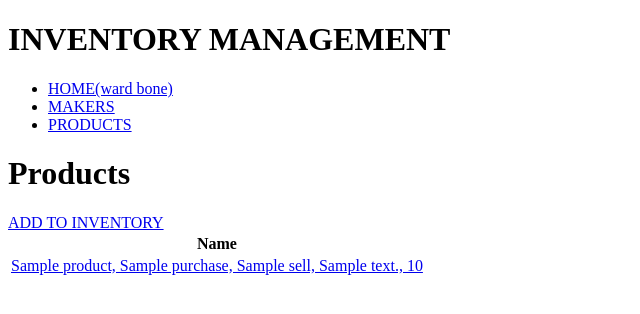
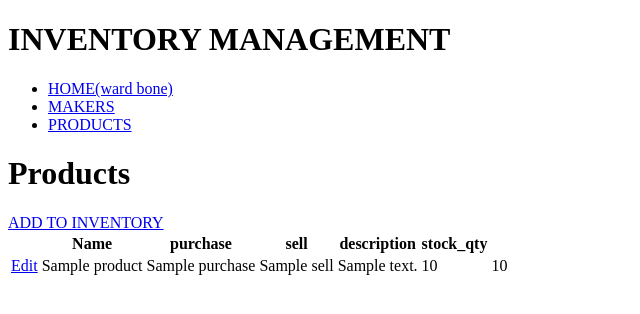
Before and after one commit to EFXHK/cc_shopkeeper_project, a Flask app: template templates/products/index.html in a window 1280 px wide. Shown: the top 314 px of the page, without its empty margins (0-640 px from the left). Run offline with Flask 2, Linux system fonts and the light colour scheme; the template is opened without the code that fills it: most values are stand-ins (such as "Sample title", 1, 10 or a date in 2020); parts of the project's set-up code (start-up, migrations or seed data) failed here and were passed over; some web fonts are replaced.

Commit message:
after replace search. correctly adds products and makers. low stock needs changed.

```diff
--- a/controllers/maker_controller.py
+++ b/controllers/maker_controller.py
@@ -31,15 +31,13 @@ def new_maker():
 def create_maker():
     name        = request.form['name']
     address     = request.form['address']
-    product     = product.select(product_id) ##############
     maker       = Maker(name, address)
     maker_repository.save(maker)
     return redirect("/makers")
 
 
 
-
-@makers_blueprint.route("makers/<id>/delete", methods=['POST'])
+@makers_blueprint.route("/makers/<id>/delete", methods=['POST'])
 def delete_maker(id):
     maker_repository.delete(id)
     return redirect("/makers")
--- a/models/product.py
+++ b/models/product.py
@@ -7,3 +7,9 @@ class Product:
         self.stock_qty = stock_qty
         self.maker = maker
         self.id = id
+
+    def out_of_stock(self):
+        if self.stock_qty == 0:
+            return True
+
+    ## need to print something?
--- a/repositories/product_repository.py
+++ b/repositories/product_repository.py
@@ -38,7 +38,7 @@ def select(id):
     if results:
         result = results[0]
         # end of line below might need amending
-        product = Product(result['name'], result['purchase'], result['sell'], result['description'], result['stock_qty'], result['maker'], result['id'])
+        product = Product(result['name'], result['purchase'], result['sell'], result['description'], result['stock_qty'], result['maker_id'], result['id'])
     return product
 
 # DELETE ALL
--- a/templates/makers/new.html
+++ b/templates/makers/new.html
@@ -12,8 +12,8 @@
     <label name="address">Address</label>
     <input type="text" name="address", placeholder="address" id="address">
 
+    <input type="submit" value="Add Maker">
 
-<input type="submit" value="Add Maker">
 
 </form>
 
--- a/templates/products/index.html
+++ b/templates/products/index.html
@@ -6,7 +6,12 @@
 
 <table>
     <tr>
+        <th></th>
         <th>Name</th>
+        <th>purchase</th>
+        <th>sell</th>
+        <th>description</th>
+        <th>stock_qty</th>
 
         <a href="/products/new">ADD TO INVENTORY</a>
 
@@ -14,15 +19,18 @@
 
     {% for product in products %}
     <tr>
-        <td><a href="/products/{{ product.id }}">
-            {{product.name}},
-            {{product.purchase}},
-            {{product.sell}},
-            {{product.description}},
-            {{product.stock_qty}}
+        <td><a href="/products/{{ product.id }}">Edit</a></td>
+        <td>{{product.name}}</td>
+        <td>{{product.purchase}}</td>
+        <td>{{product.sell}}</td>
+        <td>{{product.description}}</td>
+        <td>{{product.stock_qty}}</td>
+        <td>{{product.out_of_stock()}}</td>
 
 
-        </a></td>
+
+
+
     </tr>
     {% endfor %}
 
--- a/templates/products/new.html
+++ b/templates/products/new.html
@@ -23,10 +23,10 @@
 
 
     <label name="maker">Maker</label>
-    <select name="maker">
+    <select name="maker_id">
 
         {% for maker in makers %}
-        <option value="{{maker.id}}">{{maker.name}}</option>
+        <option value="{{ maker.id }}">{{ maker.name }}</option>
         {% endfor %}
 
     </select>
--- a/templates/products/show.html
+++ b/templates/products/show.html
@@ -6,6 +6,4 @@
 
 
 
-
-
 {% endblock %}
```
Also changed, not shown: console.py (+4 -5 lines), controllers/product_controller.py (+6 -6 lines).
